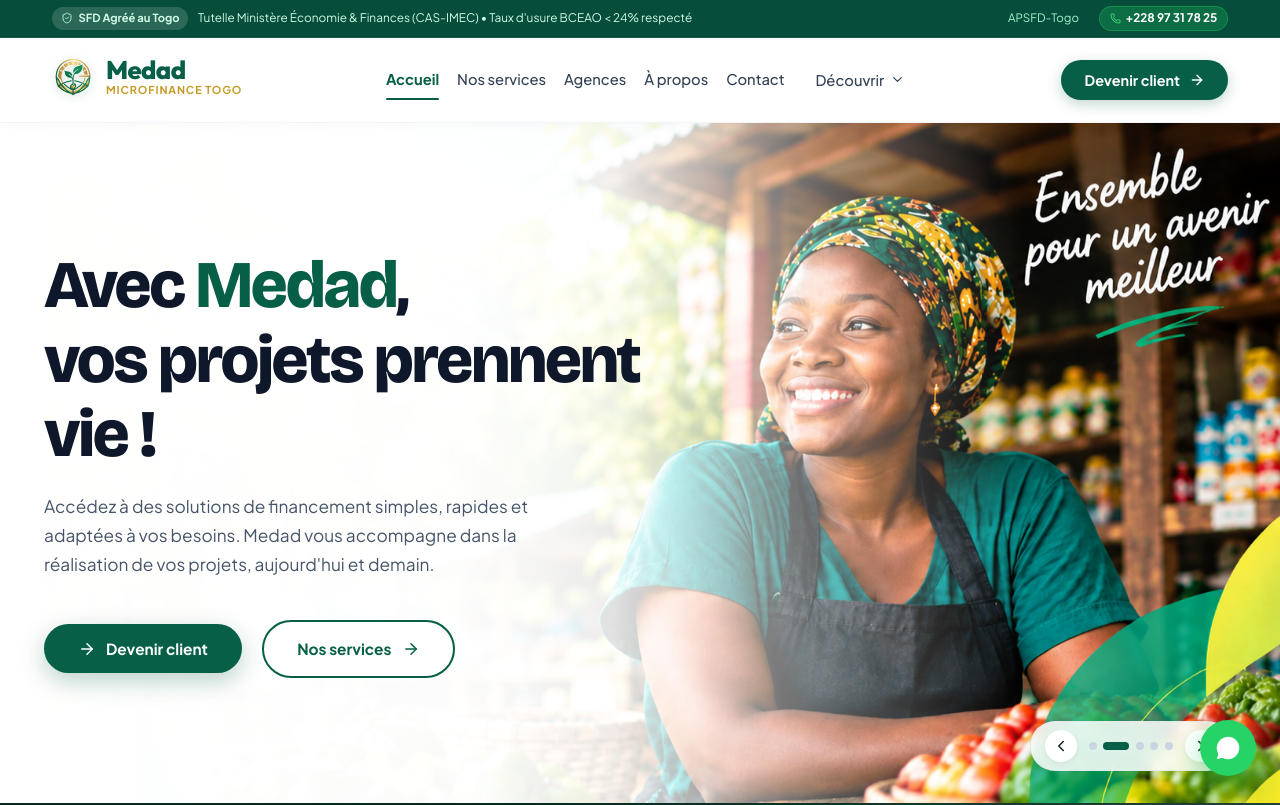
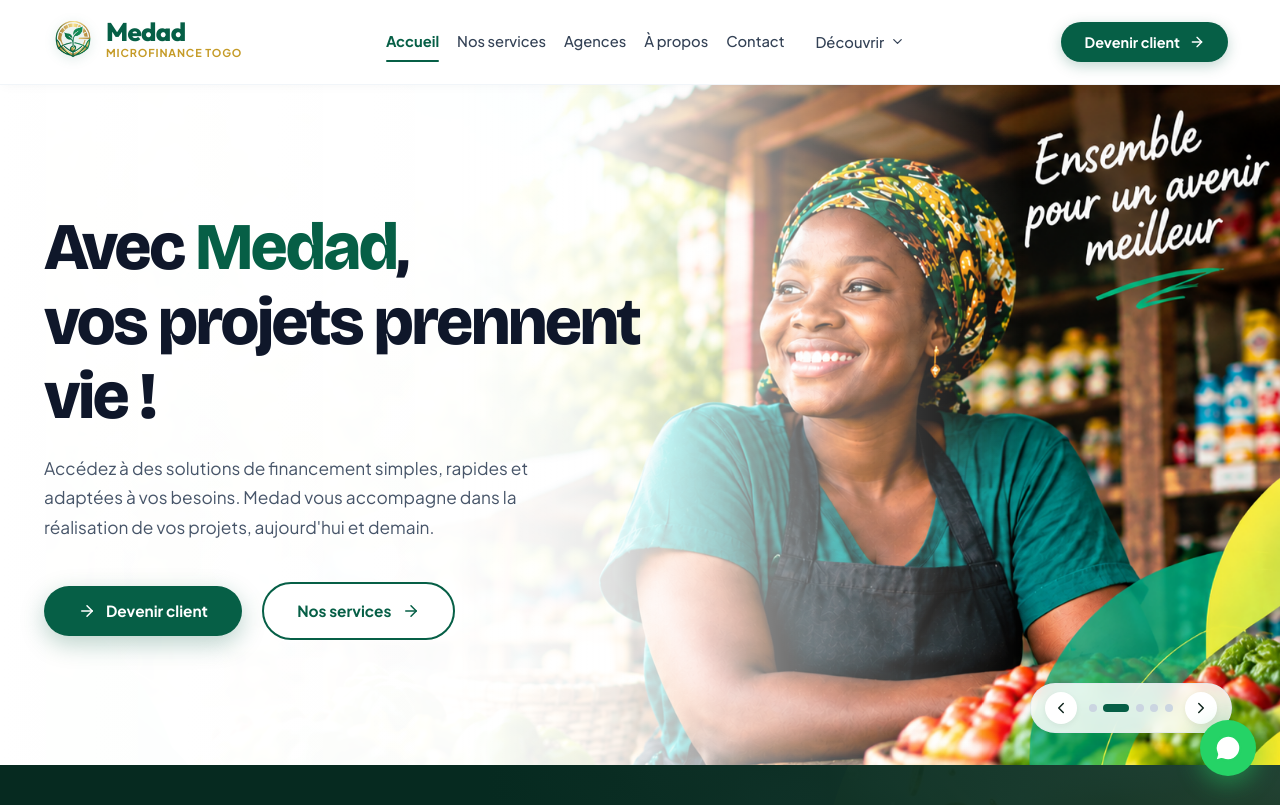
Before and after one commit to seo-ben/medad, a React (Vite) app: page / in a window 1280 px wide. Shown: the top 805 px of the page. Built offline with nearby package versions, Linux system fonts and the light colour scheme.

Commit message:
refactor: suppression du bandeau supérieur (top navbar)

```diff
--- a/src/components/Navbar.tsx
+++ b/src/components/Navbar.tsx
@@ -1,5 +1,5 @@
 import React, { useState, useRef, useEffect } from 'react';
-import { ShieldCheck, Phone, Menu, X, ArrowRight, ChevronDown, Smartphone, MessageSquare, HelpCircle } from 'lucide-react';
+import { Menu, X, ArrowRight, ChevronDown, Smartphone, MessageSquare, HelpCircle } from 'lucide-react';
 import { MedadLogo } from './MedadLogo';
 
 interface NavbarProps {
@@ -84,70 +84,7 @@
       borderBottom: '1px solid #f1f5f9',
       boxShadow: '0 2px 12px -2px rgba(0, 0, 0, 0.04)'
     }}>
-      {/* 1. Bandeau Réglementaire Institutionnel Discret BCEAO / CAS-IMEC */}
-      <div style={{
-        background: '#064e3b',
-        color: '#ffffff',
-        fontSize: '0.74rem',
-        padding: '0.35rem 0',
-        borderBottom: '1px solid rgba(255, 255, 255, 0.08)'
-      }}>
-        <div className="container" style={{
-          display: 'flex',
-          justifyContent: 'space-between',
-          alignItems: 'center',
-          flexWrap: 'wrap',
-          gap: '0.5rem'
-        }}>
-          <div style={{ display: 'flex', alignItems: 'center', gap: '0.6rem' }}>
-            <span style={{
-              display: 'inline-flex',
-              alignItems: 'center',
-              gap: '0.35rem',
-              background: 'rgba(255, 255, 255, 0.15)',
-              padding: '0.15rem 0.55rem',
-              borderRadius: '999px',
-              fontWeight: 700,
-              fontSize: '0.7rem',
-              color: '#d1fae5'
-            }}>
-              <ShieldCheck size={12} color="#a7f3d0" />
-              SFD Agréé au Togo
-            </span>
-            <span style={{ color: '#d1fae5' }} className="regulatory-text">
-              Tutelle Ministère Économie & Finances (CAS-IMEC) • Taux d'usure BCEAO &lt; 24% respecté
-            </span>
-          </div>
-
-          <div style={{ display: 'flex', alignItems: 'center', gap: '1.25rem' }}>
-            <span style={{ color: '#a7f3d0', fontSize: '0.72rem' }}>
-              APSFD-Togo
-            </span>
-            <a
-              href="https://wa.me/22897317825"
-              target="_blank"
-              rel="noopener noreferrer"
-              style={{
-                display: 'inline-flex',
-                alignItems: 'center',
-                gap: '0.3rem',
-                color: '#ffffff',
-                fontWeight: 700,
-                fontSize: '0.74rem',
-                background: 'rgba(34, 197, 94, 0.25)',
-                padding: '0.15rem 0.6rem',
-                borderRadius: '999px',
-                border: '1px solid rgba(34, 197, 94, 0.4)'
-              }}
-            >
-              <Phone size={11} color="#4ade80" />
-              <span>+228 97 31 78 25</span>
-            </a>
-          </div>
-        </div>
-      </div>
-
-      {/* 2. Barre Principale de Navigation */}
+      {/* Barre Principale de Navigation */}
       <div className="container" style={{
         display: 'flex',
         justifyContent: 'space-between',
@@ -493,14 +430,6 @@
             display: none !important;
           }
         }
-        @media (max-width: 640px) {
-          .regulatory-text {
-            display: none !important;
-          }
-          .audio-btn-text {
-            display: none !important;
-          }
-        }
       `}</style>
     </header>
   );
```
